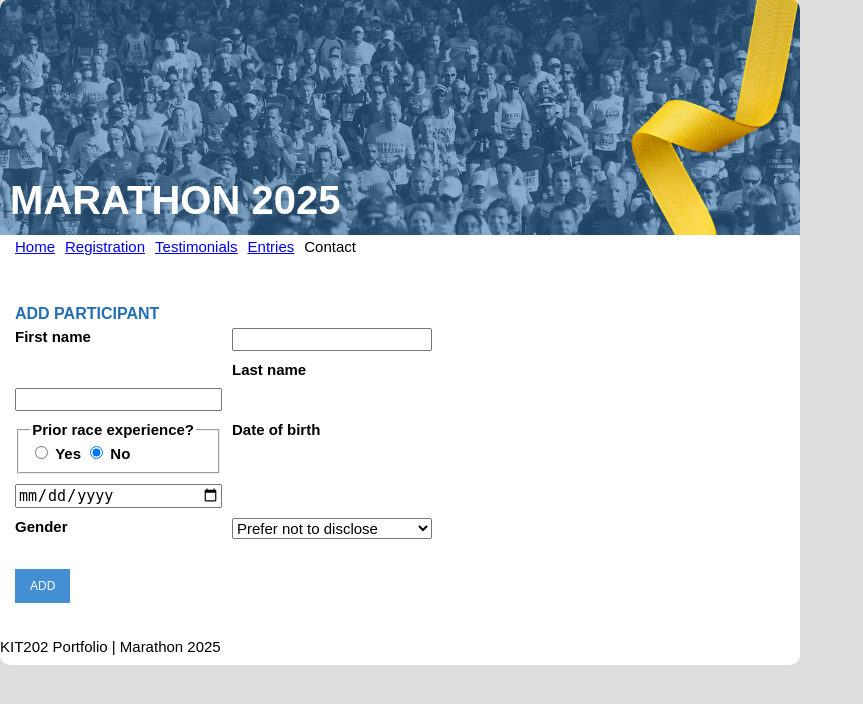
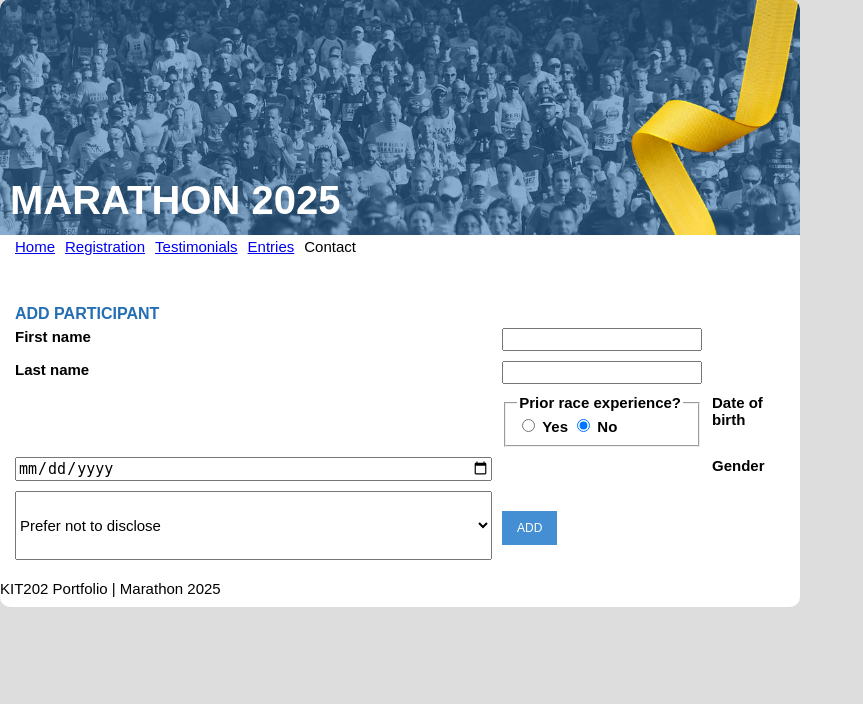
Before and after one commit to LuddyFish/KIT202-Portfolio, a PHP site: page /dynamic_site/add.html in a window 1280 px wide. Shown: the part 26-730 px from the top of the page, without its empty margins (0-863 px from the left). Run offline with PHP 8.4, Linux system fonts and the light colour scheme.

Commit message:
testing style changes

```diff
--- a/dynamic_site/styles/style.css
+++ b/dynamic_site/styles/style.css
@@ -205,13 +205,18 @@ using JavaScript in Week 5.)
 - The gap between elements is 10px
 - Justify the content to the left
 */
-#registrationForm, .editForm {
+#registrationForm {
     display: grid;
     grid-template-columns: auto 200px;
     gap: 10px;
     justify-content: left;
 }
-
+.editForm {
+    display: grid;
+    grid-template-columns: auto 200px auto;
+    gap: 10px;
+    justify-content: left;
+}
 /*
 A class for a form element label
 
@@ -238,7 +243,7 @@ form actions (the submit and cancel buttons)
 - It should span two columns (achievable by setting the grid column end to span 2)
 */
 .col-span {
-    grid-column-end: 2;
+    grid-column-end: 3;
 }
 
 #testimonials {
```
